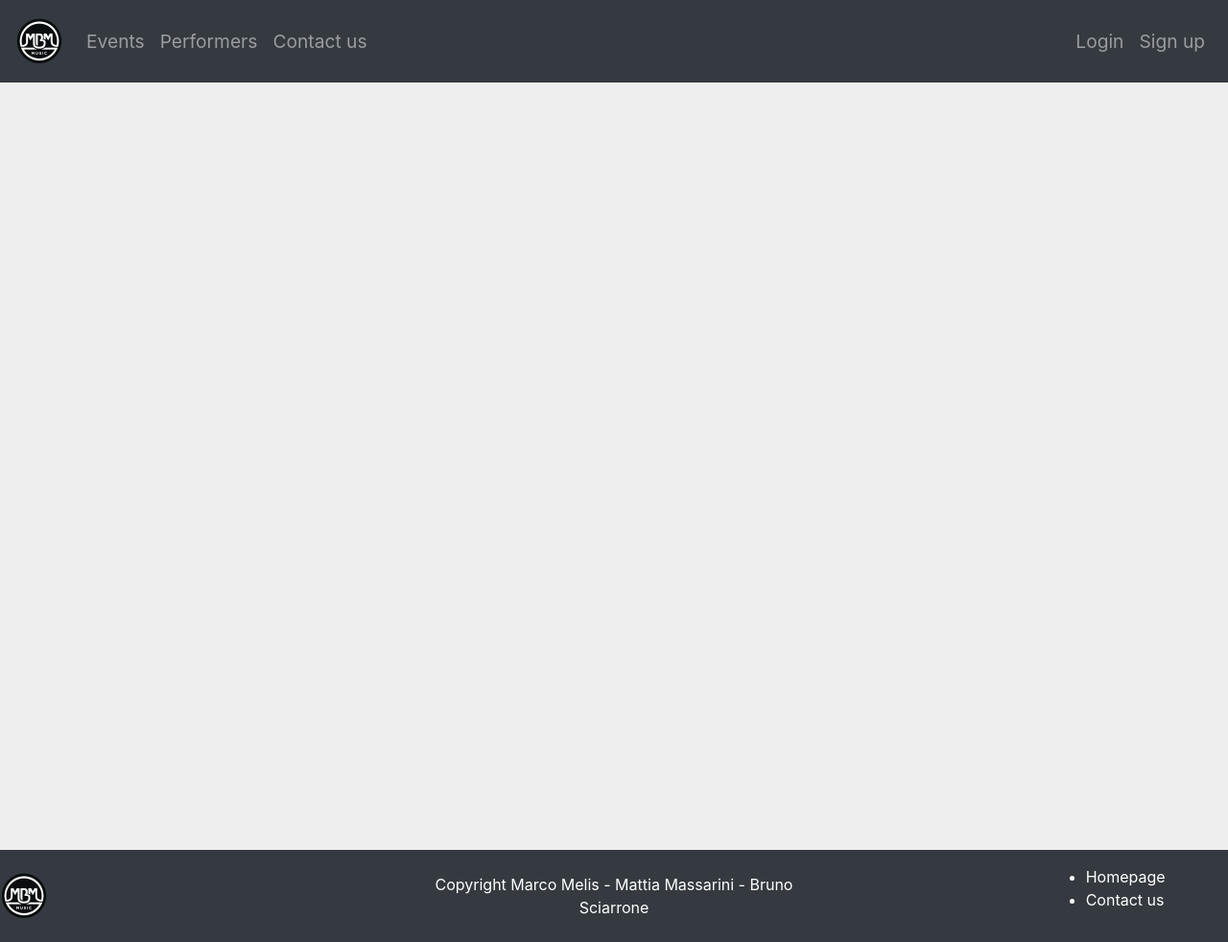
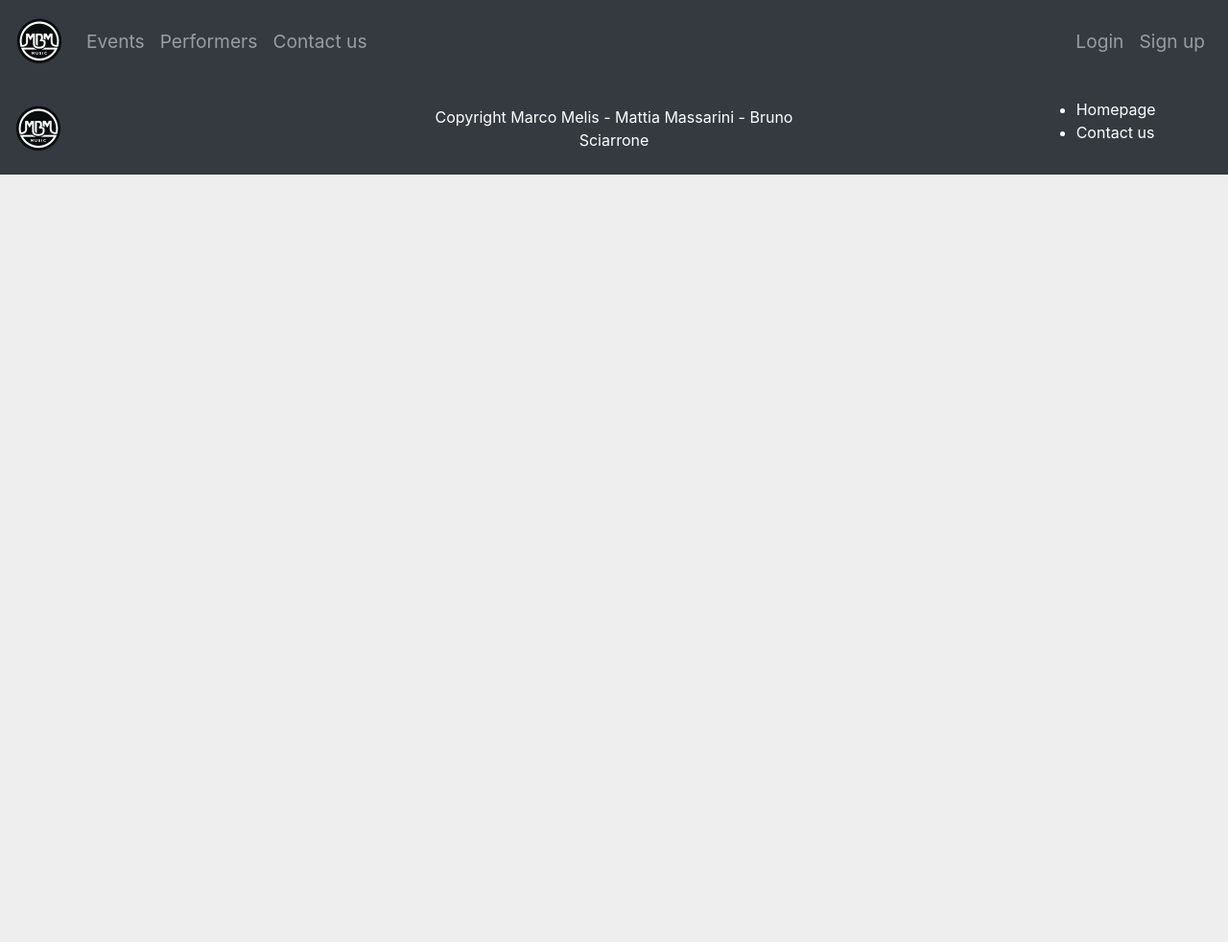
Before and after one commit to merklind/massarini-melis-sciarrone-hypermedia, a website: page public/my_reservation.html in a window 1280 px wide. Shown: the whole page at 96% size. After the commit the page ends 886 px from the top, so only its background shows below. Drawn offline with nearby package versions, Linux system fonts and the light colour scheme; no server answers.

Commit message:
Fixed layout my-reservation

```diff
--- a/public/my_reservation.html
+++ b/public/my_reservation.html
@@ -53,8 +53,6 @@
         </nav>
         <div class='container-fluid'>
             <div id='wrapper'></div>
-        </div>
-        <div class='container-fluid-2'>
             <div id='footer' class='row bg-dark py-3'>
                 <div class='col-sm-4 my-auto text-white'>
                     <div>
@@ -79,6 +77,7 @@
             </div>
         </div>
 
+
         <script src='js/check_login.js'></script>
     </body>
 </html>
```
